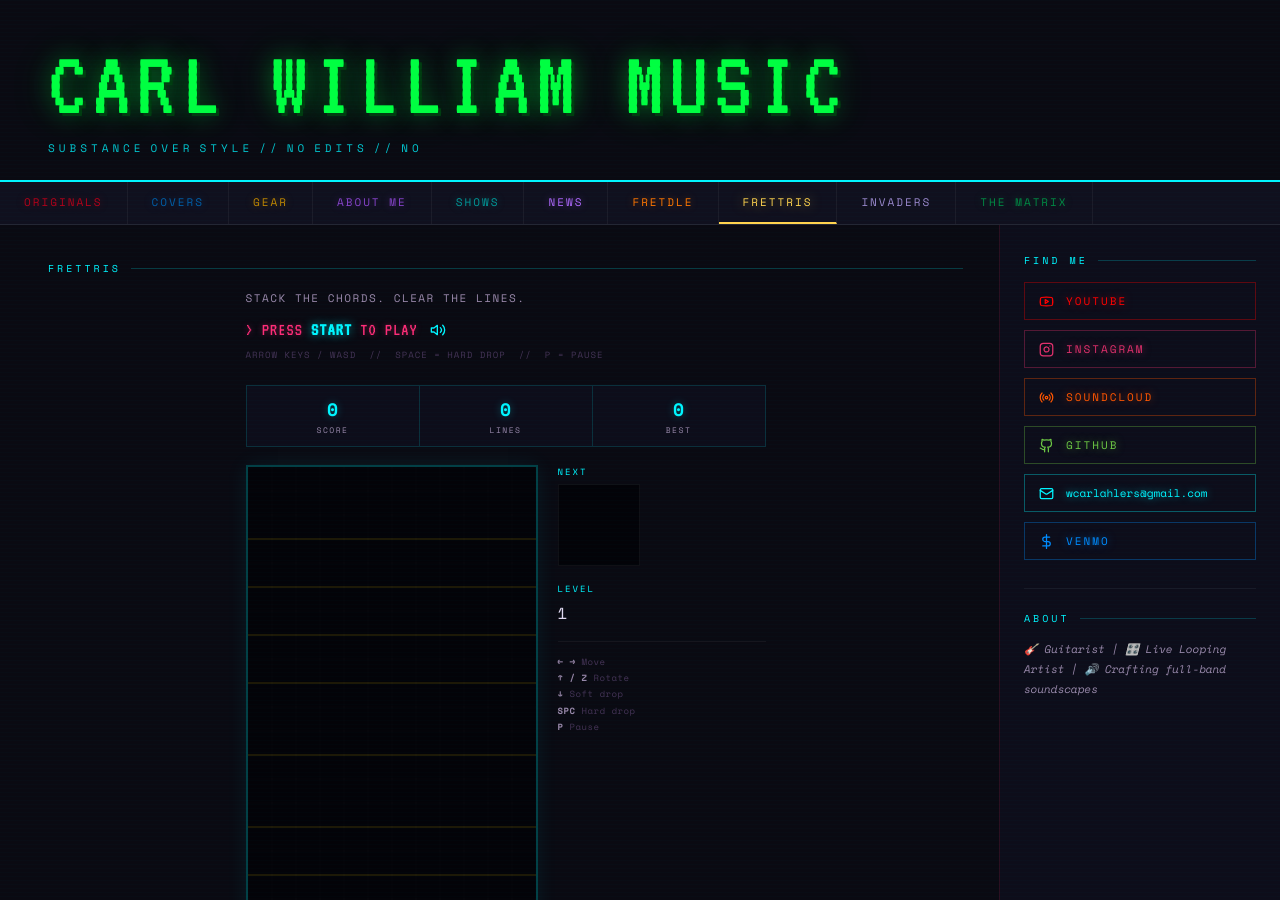
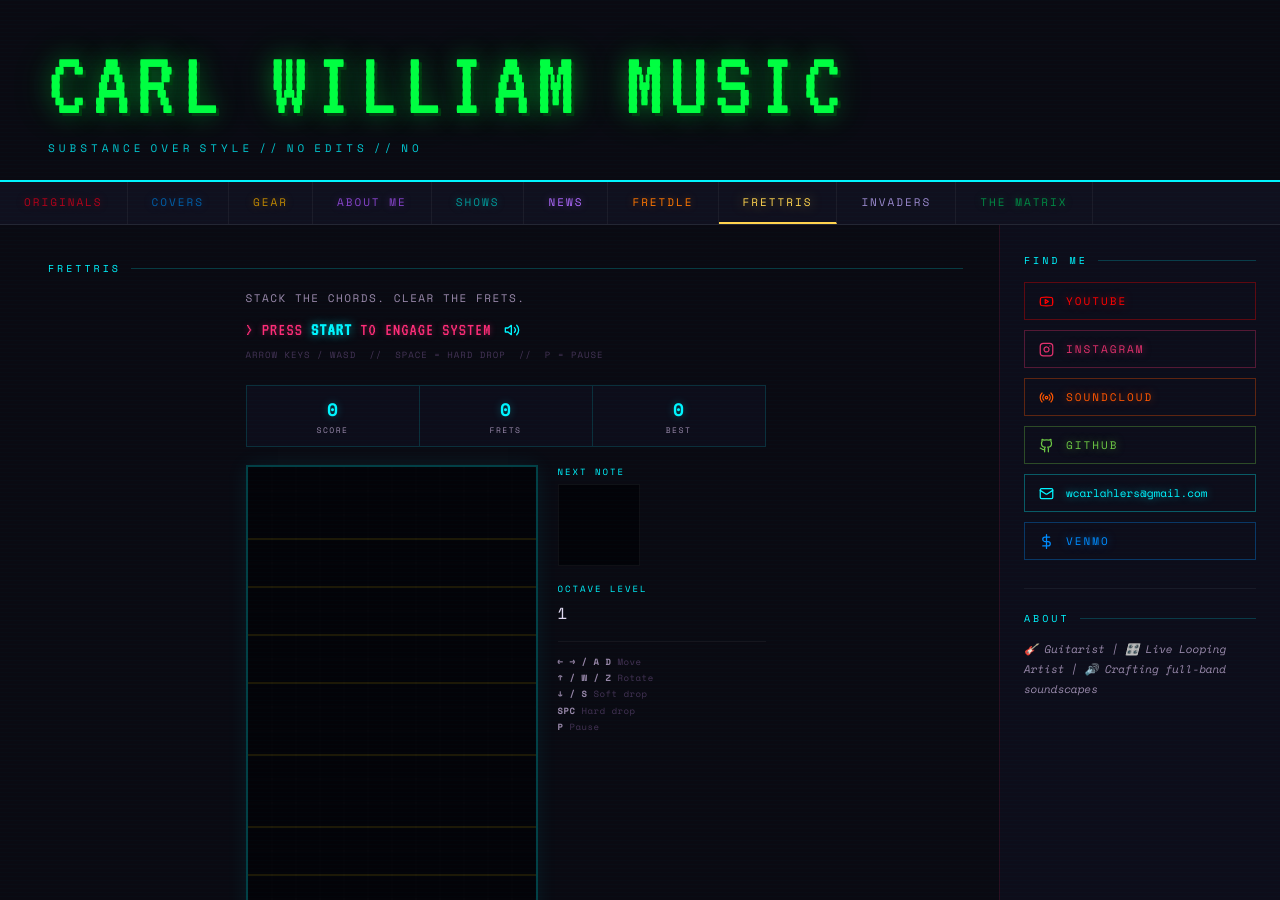
Before and after one commit to Ahlers94/carl-william-music, a Jekyll site: the page built from frettris.html, in a window 1280 px wide and 900 px high. Built offline with Jekyll 4.4.1, drawn with Linux system fonts in a browser that asks for light colours.

Commit message:
Update game instructions and labels in frettris.html

```diff
--- a/frettris.html
+++ b/frettris.html
@@ -15,11 +15,11 @@ extra_js:
     <div id="frettris-game-container">
       <div id="frettris-section">
 
-        <div class="section-subtitle">Stack the chords. Clear the lines.</div>
+        <div class="section-subtitle">Stack the chords. Clear the frets.</div>
         <div style="display:flex; align-items:center; gap:8px;">
-  <div id="frettris-msg">&gt; PRESS <span class="hi">START</span> TO PLAY</div>
+          <div id="frettris-msg">&gt; PRESS <span class="hi">START</span> TO ENGAGE SYSTEM</div>
           <div class="frettris-audio-control">
-    <button id="frettris-mute-btn" class="mute-btn" title="Toggle Music">
+            <button id="frettris-mute-btn" class="mute-btn" title="Toggle Live Synth Engine">
               <svg id="speaker-icon" xmlns="http://www.w3.org/2000/svg" width="16" height="16"
                    viewBox="0 0 24 24" fill="none" stroke="currentColor"
                    stroke-width="2" stroke-linecap="round" stroke-linejoin="round">
@@ -33,26 +33,27 @@ extra_js:
 
         <div class="frettris-stats">
           <div class="frettris-stat"><div class="stat-num" id="tet-score">0</div><div class="stat-label">Score</div></div>
-          <div class="frettris-stat"><div class="stat-num" id="tet-lines">0</div><div class="stat-label">Lines</div></div>
+          <div class="frettris-stat"><div class="stat-num" id="tet-lines">0</div><div class="stat-label">Frets</div></div>
           <div class="frettris-stat"><div class="stat-num" id="tet-hiscore">0</div><div class="stat-label">Best</div></div>
         </div>
 
         <div class="frettris-play-area">
-          <canvas id="frettris-canvas" width="240" height="480"></canvas>
+          <!-- Width and Height are calculated dynamically via frettris.js responsively -->
+          <canvas id="frettris-canvas"></canvas>
 
           <div class="frettris-side">
             <div>
-              <div class="frettris-side-label">Next</div>
+              <div class="frettris-side-label">Next Note</div>
               <canvas id="next-canvas" width="80" height="80"></canvas>
             </div>
             <div>
-              <div class="frettris-side-label">Level</div>
+              <div class="frettris-side-label">Octave Level</div>
               <div class="frettris-level" id="tet-level"><span>1</span></div>
             </div>
             <div class="frettris-keys">
-              <strong>← →</strong> Move<br>
-              <strong>↑ / Z</strong> Rotate<br>
-              <strong>↓</strong> Soft drop<br>
+              <strong>← → / A D</strong> Move<br>
+              <strong>↑ / W / Z</strong> Rotate<br>
+              <strong>↓ / S</strong> Soft drop<br>
               <strong>SPC</strong> Hard drop<br>
               <strong>P</strong> Pause
             </div>
@@ -91,7 +92,7 @@ extra_js:
       <a class="social-link sc" href="https://soundcloud.com/carl-william-music"   data-icon="radio"     target="_blank" rel="noopener">SoundCloud</a>
       <a class="social-link gh" href="https://github.com/Ahlers94"                 data-icon="github"    target="_blank" rel="noopener">GitHub</a>
       <a class="social-link em" href="mailto:wcarlahlers@gmail.com"                data-icon="mail">wcarlahlers@gmail.com</a>
-      <a class="social-link vm" href="https://venmo.com/carl-william-music"        data-icon="venmo"     target="_blank" rel="noopener">VenMo</a>
+      <a class="social-link vm" href="https://venmo.com/carl-william-music"         data-icon="venmo"     target="_blank" rel="noopener">VenMo</a>
     </div>
     <div class="bio-box">
       <div class="section-label">About</div>
```
Lines whose indentation alone changed are shown as unchanged.
